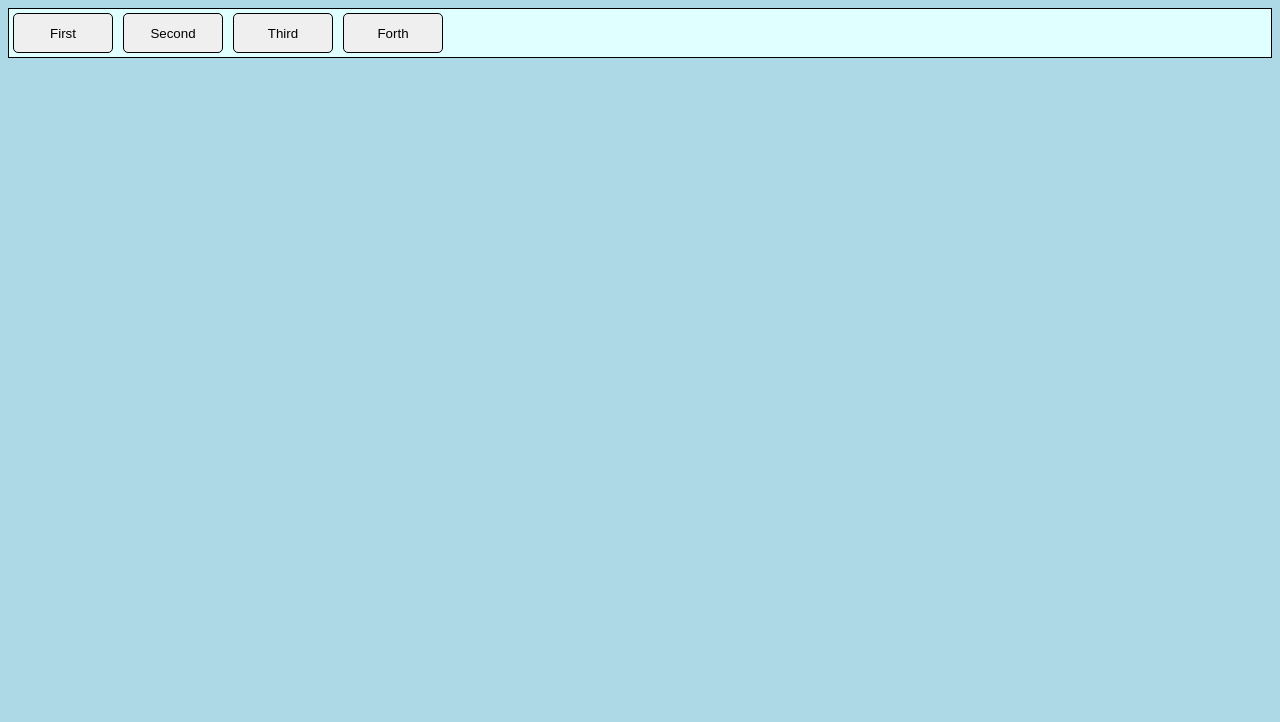
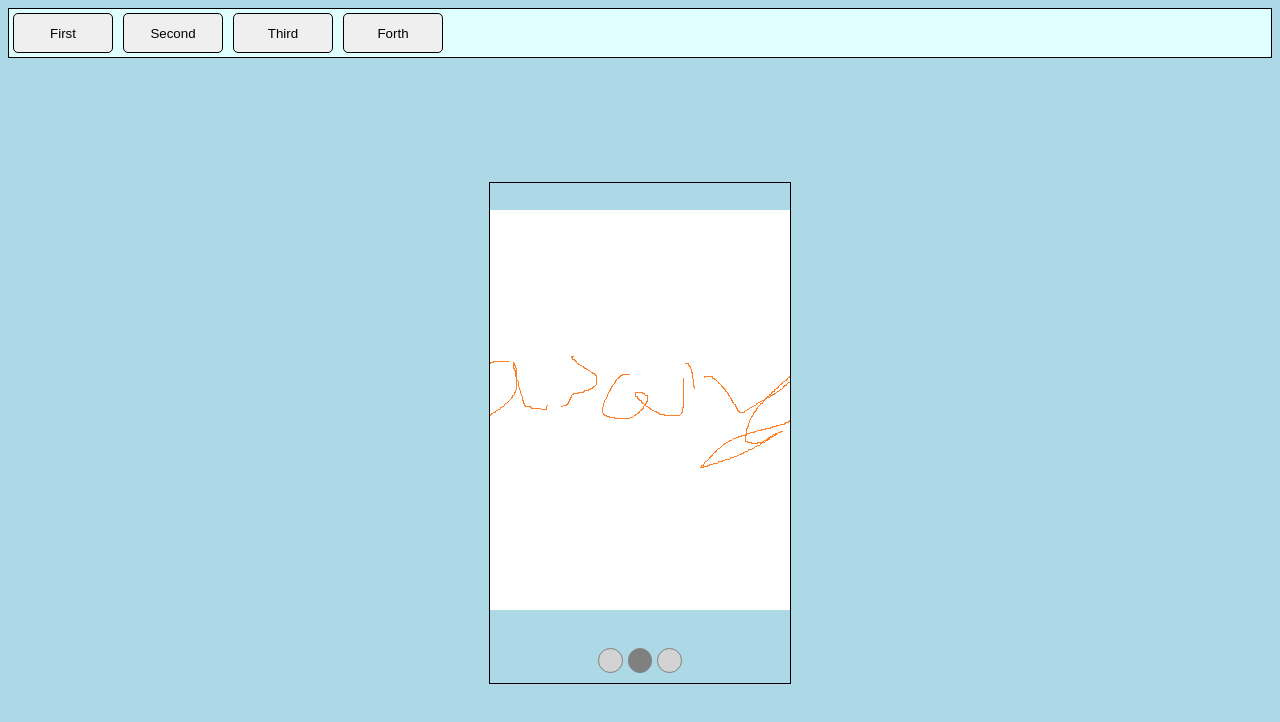
Before and after one commit to runarer/odin-assignments, a website built with webpack: page src/template.html in a window 1280 px wide. Built offline with nearby package versions, Linux system fonts and the light colour scheme.

Commit message:
Creates an image carousel

```diff
--- a/package.json
+++ b/package.json
@@ -24,6 +24,7 @@
     "eslint-config-prettier": "^10.1.8",
     "eslint-webpack-plugin": "^5.0.2",
     "globals": "^16.4.0",
+    "html-loader": "^5.1.0",
     "html-webpack-plugin": "^5.6.4",
     "prettier": "3.6.2",
     "style-loader": "^4.0.0",
--- /dev/null
+++ b/src/ImageCarousel.js
@@ -0,0 +1,143 @@
+const css = [
+  ".image-carousel { display: flex; flex-direction: column;}",
+  ".image-view { height: 100%; width: 100%; display: flex; justify-content: space-between; position: relative; overflow: hidden; }",
+  ".image-select-bar { width: 100%; height: 50px; display: flex; align-items: center; justify-content: center; gap: 5px; }",
+  ".left-side-bar, .right-side-bar { background: lightgray; opacity: 0; height: 100%; width: 10%; display: flex; align-items: center; justify-content: center;}",
+  ".left-side-bar:hover, .right-side-bar:hover { opacity: 0.5;}",
+  ".image-selector { border: 1px solid gray; background: lightgray; height: 50%; aspect-ratio: 1 / 1; border-radius: 50%;}",
+  ".image-selector.current-image { background-color: gray;}",
+  ".images { position: absolute; display: flex; justify-content: space-between; align-items: center; height: 100%;}",
+  ".image { height: 100%; display: flex; align-items: center; justify-content: center; overflow: hidden; }",
+];
+
+function addCSS() {
+  const stylesheet = document.styleSheets[0];
+  css.forEach((rule) =>
+    stylesheet.insertRule(rule, stylesheet.cssRules.length),
+  );
+}
+class ImageCarousel {
+  width = 0;
+  currentImage = 0;
+  nImages = 0;
+  images = undefined;
+  circles = [];
+
+  constructor(baseElement) {
+    this.baseElement = baseElement;
+    this.width = this.baseElement.clientWidth;
+    console.log(this.width);
+
+    this.addHTML();
+  }
+
+  setCurrentImageDot() {
+    this.circles.forEach((circle) => circle.classList.remove("current-image"));
+    this.circles[this.currentImage].classList.add("current-image");
+  }
+
+  setCurrentImage() {
+    this.images.style.left = -this.currentImage * this.width + "px";
+    this.setCurrentImageDot();
+  }
+
+  selectImage(n) {
+    this.currentImage = n;
+    this.setCurrentImage();
+  }
+
+  moveLeft() {
+    this.currentImage--;
+    if (this.currentImage < 0) this.currentImage = this.nImages - 1;
+    this.setCurrentImage();
+  }
+
+  moveRight() {
+    this.currentImage++;
+    if (this.currentImage >= this.nImages) this.currentImage = 0;
+    this.setCurrentImage();
+  }
+
+  addSideBars(element) {
+    const leftSideBar = document.createElement("div");
+    leftSideBar.classList.add("left-side-bar");
+    leftSideBar.addEventListener("click", () => this.moveLeft());
+    element.appendChild(leftSideBar);
+
+    const rightSideBar = document.createElement("div");
+    rightSideBar.classList.add("right-side-bar");
+    rightSideBar.addEventListener("click", () => this.moveRight());
+    element.appendChild(rightSideBar);
+  }
+
+  addImages(imgs, element) {
+    this.images = document.createElement("div");
+    this.images.classList.add("images");
+    this.images.style.width = this.width * this.nImages + "px";
+
+    imgs.forEach((e) => {
+      const image = document.createElement("div");
+      image.classList.add("image");
+      image.style.width = this.width + "px";
+
+      image.appendChild(e);
+      this.images.appendChild(image);
+    });
+
+    element.appendChild(this.images);
+  }
+
+  addSelectBar() {
+    const imageSelectBar = document.createElement("div");
+    imageSelectBar.classList.add("image-select-bar");
+
+    for (let i = 0; i < this.nImages; i++) {
+      const circle = document.createElement("div");
+      circle.classList.add("image-selector");
+      if (i == this.currentImage) circle.classList.add("current-image");
+      circle.addEventListener("click", () => this.selectImage(i));
+      imageSelectBar.appendChild(circle);
+
+      this.circles.push(circle);
+    }
+
+    this.baseElement.appendChild(imageSelectBar);
+  }
+
+  addHTML() {
+    //Get and remove images
+    const imgs = Array.from(this.baseElement.getElementsByTagName("img"));
+    this.nImages = imgs.length;
+    this.baseElement.replaceChildren();
+
+    //add images
+    const imageView = document.createElement("div");
+    imageView.classList.add("image-view");
+    this.addImages(imgs, imageView);
+
+    this.baseElement.appendChild(imageView);
+
+    //add sidebars
+    this.addSideBars(imageView);
+
+    //add bottom nav
+    this.addSelectBar();
+  }
+
+  countDown(seconds) {
+    setInterval(() => {
+      this.moveRight();
+    }, seconds * 1000);
+  }
+}
+function createImageCarousel() {
+  addCSS();
+
+  const carousels = document.getElementsByClassName("image-carousel");
+  for (let i = 0; i < carousels.length; i++) {
+    const ic = new ImageCarousel(carousels[i]);
+    ic.countDown(5);
+  }
+}
+
+export default createImageCarousel;
--- a/src/index.js
+++ b/src/index.js
@@ -1,4 +1,6 @@
 import "./styles.css";
 import createDropDownMenus from "./DropDown.js";
+import createImageCarousel from "./ImageCarousel.js";
 
 createDropDownMenus();
+createImageCarousel();
--- a/src/styles.css
+++ b/src/styles.css
@@ -1,6 +1,6 @@
 body {
   display: grid;
-  grid-template-rows: 50px 1rem;
+  grid-template-rows: 50px auto;
   height: 100vh;
   background: lightblue;
 }
@@ -31,3 +31,85 @@ button {
   border: 1px solid black;
   border-radius: 5px;
 }
+
+main {
+  display: flex;
+  align-items: center;
+  justify-content: center;
+}
+
+.image-carousel {
+  border: 1px solid black;
+  width: 300px;
+  height: 500px;
+}
+
+/* Add this with js */
+/* .image-carousel {
+  display: flex;
+  flex-direction: column;
+}
+
+.image-view {
+  height: 100%;
+  width: 100%;
+  display: flex;
+  justify-content: space-between;
+  position: relative;
+  overflow: hidden;
+}
+
+.image-select-bar {
+  width: 100%;
+  height: 50px;
+  display: flex;
+  align-items: center;
+  justify-content: center;
+  gap: 5px;
+}
+
+.left-side-bar,
+.right-side-bar {
+  background: lightgray;
+  opacity: 0;
+  height: 100%;
+  width: 10%;
+  display: flex;
+  align-items: center;
+  justify-content: center;
+}
+
+.left-side-bar:hover,
+.right-side-bar:hover {
+  opacity: 0.5;
+  /* add image */
+/*}
+
+.image-selector {
+  border: 1px solid gray;
+  background: lightgray;
+  height: 50%;
+  aspect-ratio: 1 / 1;
+  border-radius: 50%;
+}
+
+.image-selector.current-image {
+  background-color: gray;
+}
+
+.images {
+  position: absolute;
+  display: flex;
+  justify-content: space-between;
+  align-items: center;
+  width: 400%;
+  height: 100%;
+}
+
+.image {
+  width: 298px;
+  height: 100%;
+  display: flex;
+  align-items: center;
+  justify-content: center;
+} */
--- a/src/template.html
+++ b/src/template.html
@@ -43,5 +43,12 @@
         </div>
       </div>
     </header>
+    <main>
+      <div class="image-carousel">
+        <img src="./carbonara.png" alt="Cabonara" />
+        <img src="./lasagna.png" alt="Lasagna" />
+        <img src="./pancake.png" alt="Pancake" />
+      </div>
+    </main>
   </body>
 </html>
--- a/webpack.config.js
+++ b/webpack.config.js
@@ -27,6 +27,14 @@ module.exports = {
         test: /\.css$/i,
         use: ["style-loader", "css-loader"],
       },
+      {
+        test: /\.html$/i,
+        loader: "html-loader",
+      },
+      {
+        test: /\.(png|svg|jpg|jpeg|gif)$/i,
+        type: "asset/resource",
+      },
     ],
   },
 };
```
Also changed, not shown: src/carbonara.png (added), src/lasagna.png (added), src/pancake.png (added), 1 other file.
